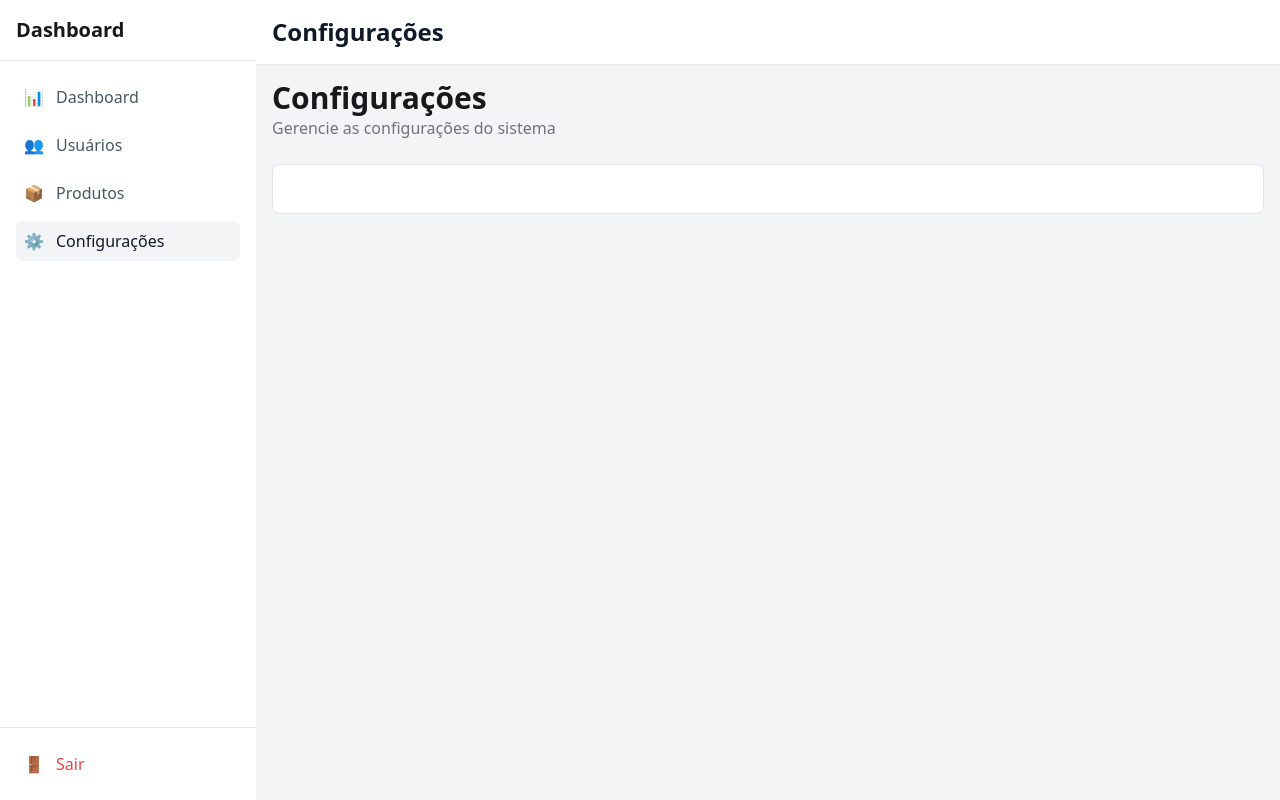
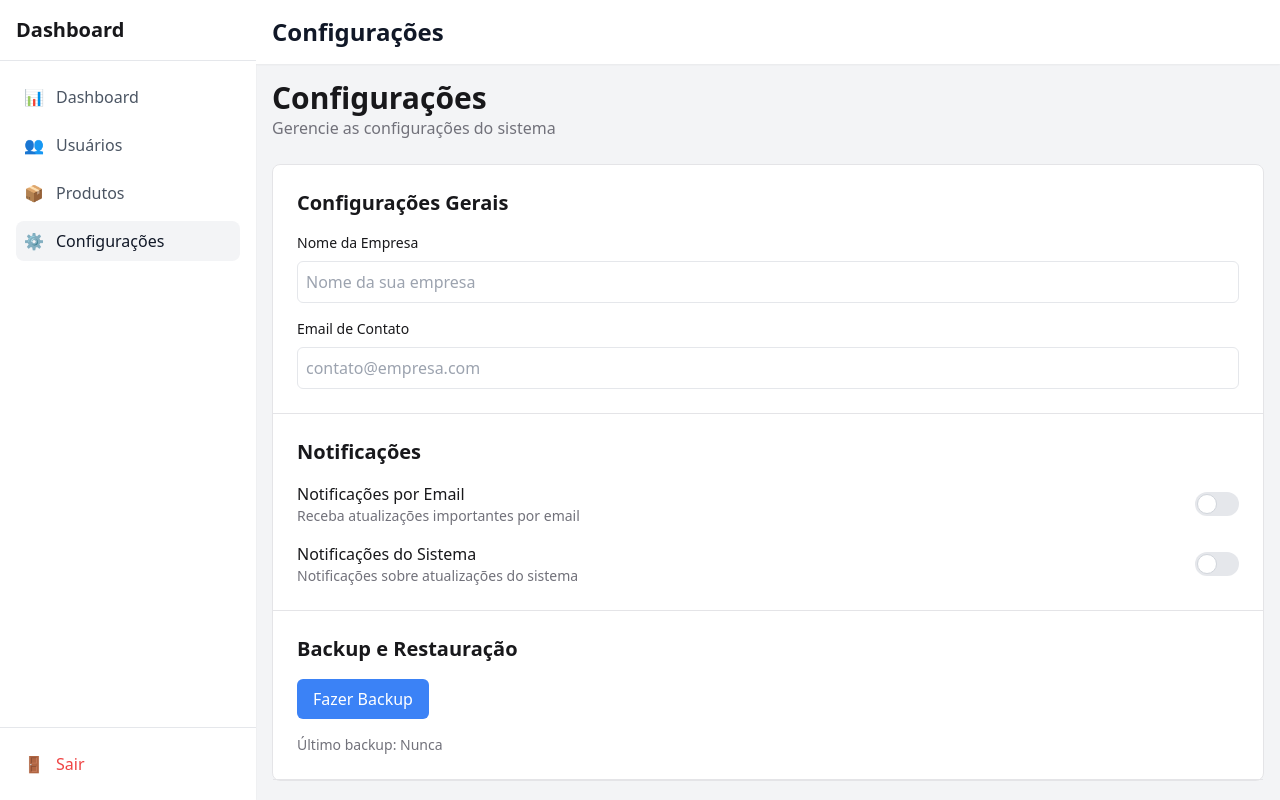
Before and after one commit to agostinhomarcia/-admin-dashboard, a Next.js app: page /dashboard/settings in a window 1280 px wide. Built offline with nearby package versions, Linux system fonts and the light colour scheme.

Commit message:
feat: add settings

```diff
--- a/app/dashboard/(routes)/settings/page.tsx
+++ b/app/dashboard/(routes)/settings/page.tsx
@@ -1,4 +1,10 @@
+"use client";
+
+import { useState } from "react";
+
 export default function SettingsPage() {
+  const [loading] = useState(false);
+
   return (
     <div className="space-y-6">
       <div>
@@ -8,8 +14,97 @@ export default function SettingsPage() {
         </p>
       </div>
 
-      <div className="bg-white dark:bg-zinc-950 rounded-lg border border-zinc-200 dark:border-zinc-800 p-6">
-        {/* Formulário de configurações será implementado aqui */}
+      <div className="bg-white dark:bg-zinc-950 rounded-lg border border-zinc-200 dark:border-zinc-800">
+        {/* Configurações Gerais */}
+        <div className="p-6 border-b border-zinc-200 dark:border-zinc-800">
+          <h2 className="text-xl font-semibold mb-4">Configurações Gerais</h2>
+          <form className="space-y-4">
+            <div>
+              <label className="block text-sm font-medium mb-2">
+                Nome da Empresa
+              </label>
+              <input
+                type="text"
+                className="w-full p-2 border rounded-md"
+                placeholder="Nome da sua empresa"
+              />
+            </div>
+            <div>
+              <label className="block text-sm font-medium mb-2">
+                Email de Contato
+              </label>
+              <input
+                type="email"
+                className="w-full p-2 border rounded-md"
+                placeholder="contato@empresa.com"
+              />
+            </div>
+          </form>
+        </div>
+
+        {/* Configurações de Notificações */}
+        <div className="p-6 border-b border-zinc-200 dark:border-zinc-800">
+          <h2 className="text-xl font-semibold mb-4">Notificações</h2>
+          <div className="space-y-4">
+            <div className="flex items-center justify-between">
+              <div>
+                <h3 className="font-medium">Notificações por Email</h3>
+                <p className="text-sm text-zinc-500">
+                  Receba atualizações importantes por email
+                </p>
+              </div>
+              <label className="relative inline-flex items-center cursor-pointer">
+                <input type="checkbox" className="sr-only peer" />
+                <div className="w-11 h-6 bg-gray-200 peer-focus:outline-none peer-focus:ring-4 peer-focus:ring-blue-300 dark:peer-focus:ring-blue-800 rounded-full peer dark:bg-gray-700 peer-checked:after:translate-x-full peer-checked:after:border-white after:content-[''] after:absolute after:top-[2px] after:left-[2px] after:bg-white after:border-gray-300 after:border after:rounded-full after:h-5 after:w-5 after:transition-all dark:border-gray-600 peer-checked:bg-blue-600"></div>
+              </label>
+            </div>
+            <div className="flex items-center justify-between">
+              <div>
+                <h3 className="font-medium">Notificações do Sistema</h3>
+                <p className="text-sm text-zinc-500">
+                  Notificações sobre atualizações do sistema
+                </p>
+              </div>
+              <label className="relative inline-flex items-center cursor-pointer">
+                <input type="checkbox" className="sr-only peer" />
+                <div className="w-11 h-6 bg-gray-200 peer-focus:outline-none peer-focus:ring-4 peer-focus:ring-blue-300 dark:peer-focus:ring-blue-800 rounded-full peer dark:bg-gray-700 peer-checked:after:translate-x-full peer-checked:after:border-white after:content-[''] after:absolute after:top-[2px] after:left-[2px] after:bg-white after:border-gray-300 after:border after:rounded-full after:h-5 after:w-5 after:transition-all dark:border-gray-600 peer-checked:bg-blue-600"></div>
+              </label>
+            </div>
+          </div>
+        </div>
+
+        {/* Configurações de Backup */}
+        <div className="p-6 border-b border-zinc-200 dark:border-zinc-800">
+          <h2 className="text-xl font-semibold mb-4">Backup e Restauração</h2>
+          <div className="space-y-4">
+            <button
+              className="bg-blue-500 text-white px-4 py-2 rounded-md hover:bg-blue-600"
+              onClick={() => alert("Backup iniciado")}
+            >
+              Fazer Backup
+            </button>
+            <div>
+              <p className="text-sm text-zinc-500 mt-2">Último backup: Nunca</p>
+            </div>
+          </div>
+        </div>
+      </div>
+
+      {/* Botões de Ação */}
+      <div className="flex justify-end space-x-4">
+        <button
+          className="px-4 py-2 border rounded-md hover:bg-gray-100 dark:hover:bg-zinc-800"
+          onClick={() => alert("Alterações canceladas")}
+        >
+          Cancelar
+        </button>
+        <button
+          className="px-4 py-2 bg-blue-500 text-white rounded-md hover:bg-blue-600"
+          onClick={() => alert("Configurações salvas")}
+          disabled={loading}
+        >
+          {loading ? "Salvando..." : "Salvar Alterações"}
+        </button>
       </div>
     </div>
   );
--- a/app/layout.tsx
+++ b/app/layout.tsx
@@ -1,7 +1,6 @@
 import type { Metadata } from "next";
 import localFont from "next/font/local";
 import "./globals.css";
-import { Toaster } from "sonner";
 
 const geistSans = localFont({
   src: "./fonts/GeistVF.woff",
@@ -30,7 +29,6 @@ export default function RootLayout({
         className={`${geistSans.variable} ${geistMono.variable} antialiased bg-zinc-50 dark:bg-zinc-900 text-zinc-900 dark:text-zinc-50`}
       >
         {children}
-        <Toaster richColors position="top-right" />
       </body>
     </html>
   );
--- a/app/login/page.tsx
+++ b/app/login/page.tsx
@@ -64,6 +64,7 @@ export default function LoginPage() {
             <input
               type="text"
               name="username"
+              placeholder="admin"
               className="w-full p-2 border rounded"
               required
               disabled={loading}
@@ -77,6 +78,7 @@ export default function LoginPage() {
             <input
               type="password"
               name="password"
+              placeholder="admin123"
               className="w-full p-2 border rounded"
               required
               disabled={loading}
```
